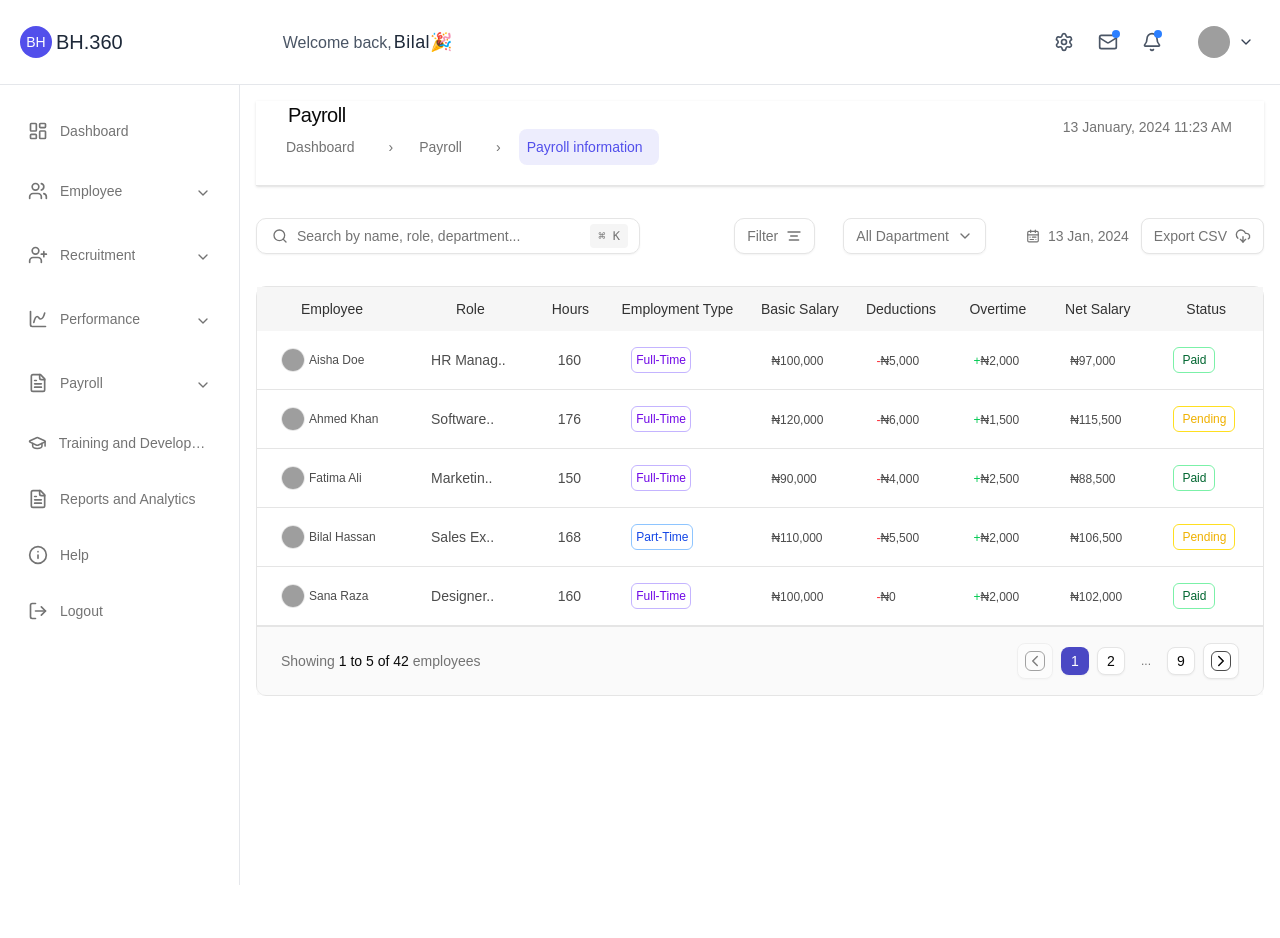
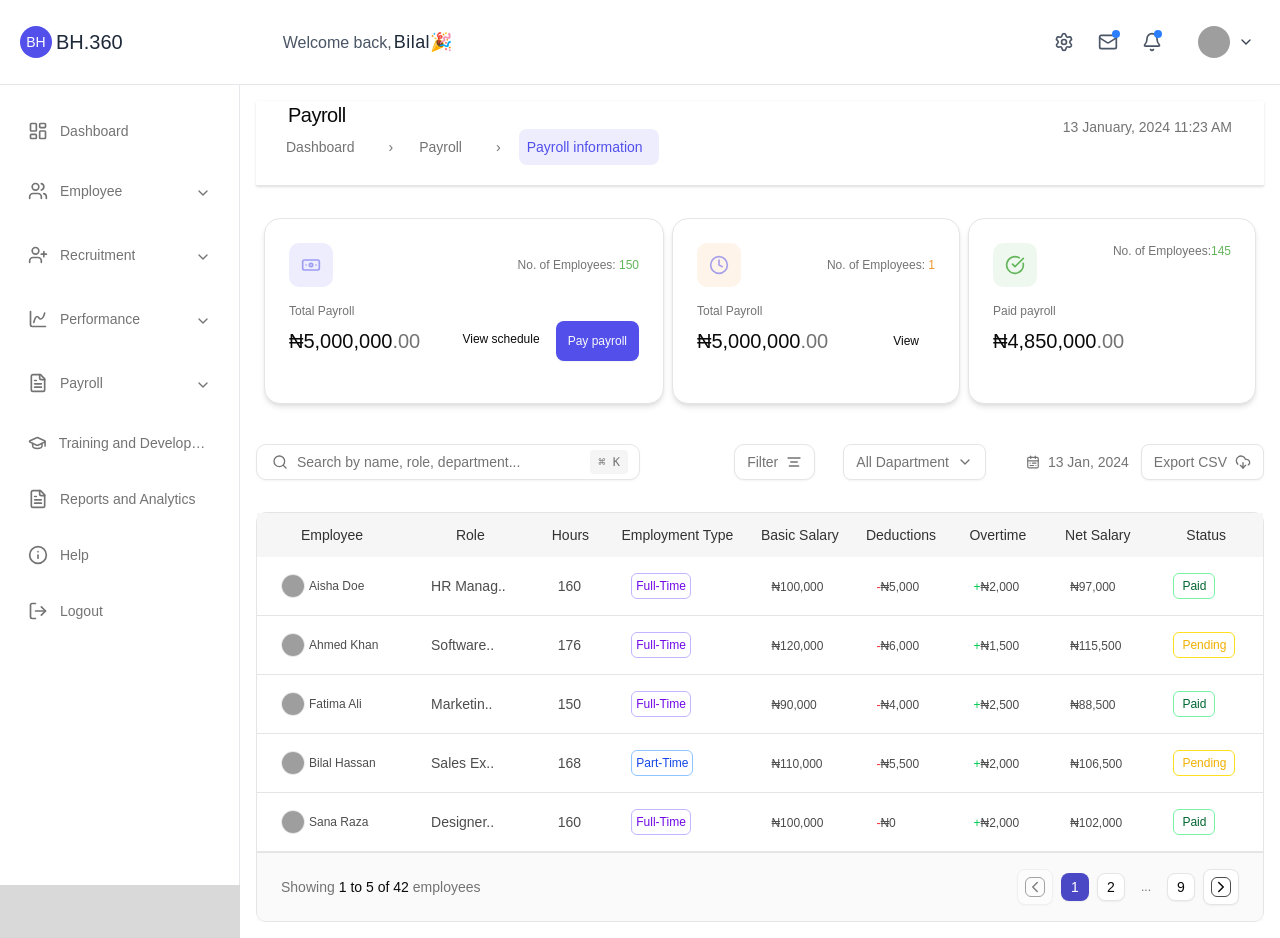
Before and after one commit to bilals2008/bh360-dashboard, a React (Vite) app: page /dashboard/payroll in a window 1280 px wide. Before the commit the page ends 885 px from the top, so only its background shows below. Built offline with nearby package versions, Linux system fonts and the light colour scheme; grey boxes are pictures that could not be loaded.

Commit message:
add payroll Stas  and  and payroll card

```diff
--- a/src/dashboard/EmpolyeeAttentance/attendance-stats/statsData.js
+++ b/src/dashboard/EmpolyeeAttentance/attendance-stats/statsData.js
@@ -1,3 +1,4 @@
+// File: src/dashboard/EmpolyeeAttentance/attendance-stats/statsData.js
 import {  BriefcaseBusiness, Mic, BadgeInfo, AlarmClock, LucideUmbrella } from "lucide-react";
 
 export const statsData = [
--- a/src/dashboard/payroll/Payroll.jsx
+++ b/src/dashboard/payroll/Payroll.jsx
@@ -3,6 +3,7 @@ import React from "react";
 import DashboardHeader from "@/dashboard/dashboardHeader/DashboardHeader";
 import PayrollView from "@/dashboard/payroll/PayrollView";
 import EmpolyeeControlBar from "../EmployeeControlsBar/EmployeeControlsBar";
+import PayrollStats from "./payroll-stats/PayrollStats";
 
 function Payroll() {
   return (
@@ -16,6 +17,7 @@ function Payroll() {
             { label: "Payroll information", active: true },
           ]}
         />
+        <PayrollStats/>
         <EmpolyeeControlBar/>
         <PayrollView />
       </div>
--- /dev/null
+++ b/src/dashboard/payroll/payroll-stats/PayrollStats.jsx
@@ -0,0 +1,22 @@
+import { Banknote, Clock, CheckCircle } from "lucide-react";
+import React from "react";
+import TotalPayroll from "./payrollCards/TotalPayroll";
+import PendingPayroll from "./payrollCards/PendingPayroll";
+import PaidPayroll from "./payrollCards/PaidPayroll";
+function PayrollStats() {
+  return (
+    <div className="w-full p-2 bg-background">
+      {/* Responsive Grid */}
+      <div className="grid grid-cols-1 lg:grid-cols-[400px_1fr_1fr] gap-2">
+        {/* Total Payroll Card */}
+        <TotalPayroll />
+        {/* Pending Payroll Card */}
+        <PendingPayroll />
+        {/* Paid Payroll Card */}
+        <PaidPayroll />
+      </div>
+    </div>
+  );
+}
+
+export default PayrollStats;
--- /dev/null
+++ b/src/dashboard/payroll/payroll-stats/payrollCards/PaidPayroll.jsx
@@ -0,0 +1,30 @@
+// File: src/dashboard/payroll/payroll-stats/payrollCards/PaidPayroll.jsx
+import { CheckCircle } from 'lucide-react';
+import React from 'react'
+
+function PaidPayroll() {
+  return (
+    <div className="dashboard-card p-6 md:p-4 lg:p-6">
+      <div className="flex justify-between items-start mb-4">
+        <div className="p-3 bg-success/10 rounded-lg">
+          <CheckCircle className="w-5 h-5 text-success" />
+        </div>
+        <div className="text-right">
+          <p className="text-xs text-muted-foreground font-light">
+            No. of Employees:
+            <span className="text-xs font-light text-success">145</span>
+          </p>
+        </div>
+      </div>
+
+      <p className="text-xs font-light text-muted-foreground mb-2">
+        Paid payroll
+      </p>
+      <p className="text-xl font-light text-foreground mb-6">
+        ₦4,850,000<span className="text-muted-foreground">.00</span>
+      </p>
+    </div>
+  );
+}
+
+export default PaidPayroll
--- /dev/null
+++ b/src/dashboard/payroll/payroll-stats/payrollCards/PendingPayroll.jsx
@@ -0,0 +1,39 @@
+// File: src/dashboard/payroll/payroll-stats/payrollCards/PendingPayroll.jsx
+import React from 'react'
+import { Button } from "@/components/ui/button";
+import { Clock } from 'lucide-react';
+function PendingPayroll() {
+  return (
+    <div className="dashboard-card p-6 md:p-4 lg:p-6">
+      <div className="flex justify-between items-center mb-4">
+        <div className="p-3 bg-warning/10 rounded-lg">
+          <Clock className=" opacity-50 w-5 h-5 text-[#524feb]" />
+        </div>
+        <div className="text-right">
+          <p className="text-xs text-muted-foreground font-light">
+            No. of Employees:
+            <span className="text-xs font-light text-warning"> 1</span>
+          </p>
+        </div>
+      </div>
+
+      <div className="flex items-center flex-col sm:flex-row justify-between">
+        <div className="self-start sm:self-center">
+          <p className="text-xs font-light text-muted-foreground mb-2">
+            Total Payroll
+          </p>
+          <p className="text-xl font-light text-foreground mb-6">
+            ₦5,000,000<span className="text-muted-foreground">.00</span>
+          </p>
+        </div>
+        <div className="self-end md:self-center">
+          <Button variant="none" className="text-xs font-light">
+            View
+          </Button>
+        </div>
+      </div>
+    </div>
+  );
+}
+
+export default PendingPayroll
--- /dev/null
+++ b/src/dashboard/payroll/payroll-stats/payrollCards/TotalPayroll.jsx
@@ -0,0 +1,46 @@
+// File: src/dashboard/payroll/payroll-stats/payrollCards/TotalPayroll.jsx
+import React from 'react'
+import { Button } from "@/components/ui/button";
+import { Banknote } from 'lucide-react';
+
+function TotalPayroll() {
+  return (
+    <div className="dashboard-card  ">
+      <div className="flex justify-between items-center mb-4">
+        <div className="p-3 bg-[#524feb]/10 rounded-lg">
+          <Banknote className=" opacity-50 w-5 h-5 text-[#524feb]" />
+        </div>
+        <div className="text-right">
+          <p className="text-xs text-muted-foreground font-light">
+            No. of Employees:
+            <span className="text-xs font-light text-success"> 150</span>
+          </p>
+        </div>
+      </div>
+
+      <div className="flex items-center flex-col sm:flex-row justify-between">
+        <div className="self-start sm:self-center">
+          <p className="text-xs font-light text-muted-foreground mb-2">
+            Total Payroll
+          </p>
+          <p className="text-xl font-light text-foreground mb-6">
+            ₦5,000,000<span className="text-muted-foreground">.00</span>
+          </p>
+        </div>
+        <div className="flex">
+          <Button variant="none" className=" flex-1 text-xs font-light">
+            View schedule
+          </Button>
+          <Button
+            size="md"
+            className="bg-[#524feb] px-3 py-3 flex-1 text-xs font-light"
+          >
+            Pay payroll
+          </Button>
+        </div>
+      </div>
+    </div>
+  );
+}
+
+export default TotalPayroll
```
